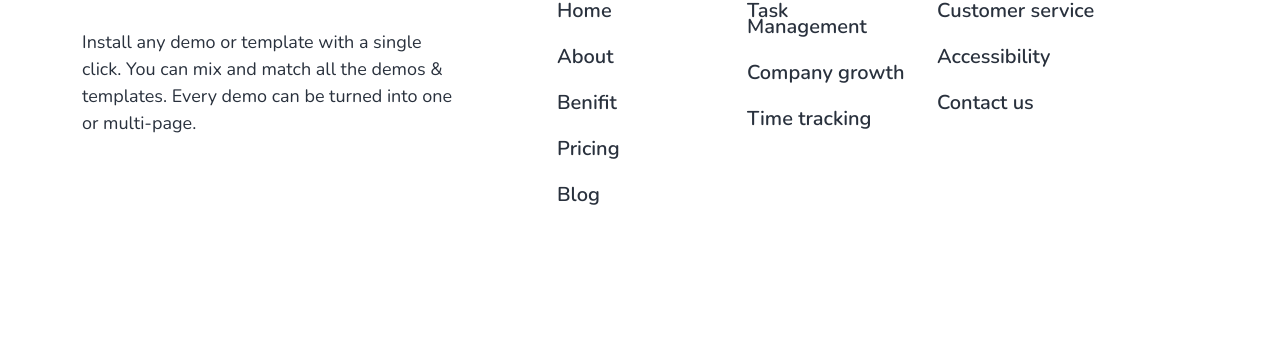
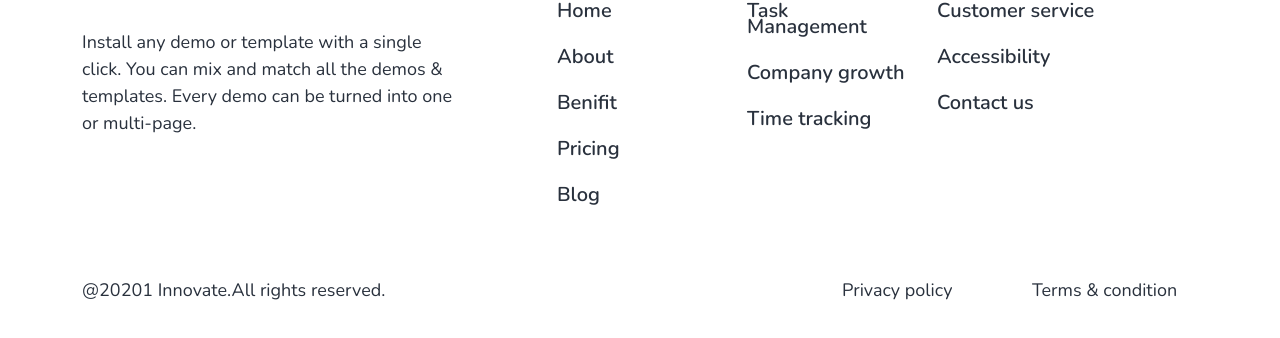
Before and after one commit to motasimdev/bootstrap-first, a plain HTML site: page index.html in a window 1280 px wide. Shown: the part 7963-8301 px from the top of the page. Before the commit the page ends 8226 px from the top, so only its background shows below. Drawn offline with nearby package versions, Linux system fonts and the light colour scheme.

Commit message:
alhamdu lillah

```diff
--- a/css/style.css
+++ b/css/style.css
@@ -445,7 +445,15 @@ p {
   font-family: "Nunito", serif;
   color: #29313d;
 }
-
+.footer_down{
+  padding-top: 80px;
+}
+.footer_down p{
+  font-size: 18px;
+  font-weight: 400;
+  font-family: "Nunito", serif;
+  color: #29313d;
+}
 /* Footer Part End */
 
 /* Banner Part Start  */
--- a/index.html
+++ b/index.html
@@ -980,6 +980,23 @@
                     </div>
                 </div>
             </div>
+            <div class="row">
+                <div class="col-lg-6">
+                    <div class="footer_down">
+                        <p>@20201 Innovate.All rights reserved.</p>
+                    </div>
+                </div>
+                <div class="offset-lg-2 col-lg-2">
+                    <div class="footer_down">
+                        <p>Privacy policy</p>
+                    </div>
+                </div>
+                <div class="col-lg-2">
+                    <div class="footer_down">
+                        <p>Terms & condition</p>
+                    </div>
+                </div>
+            </div>
         </div>
     </section>
     <!-- Footer Part End -->
```
